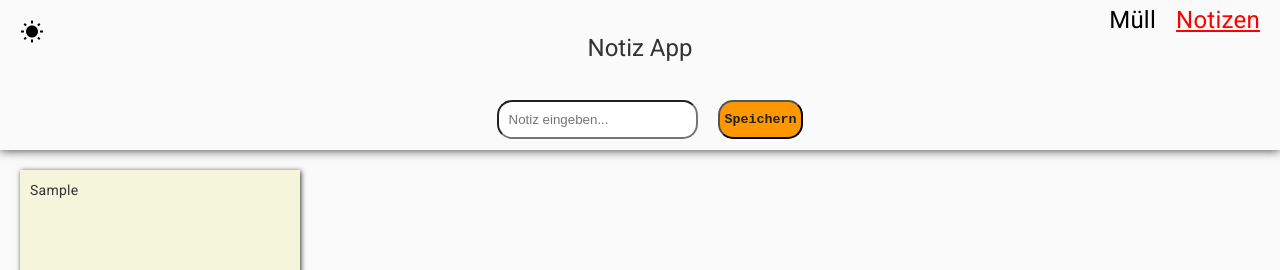
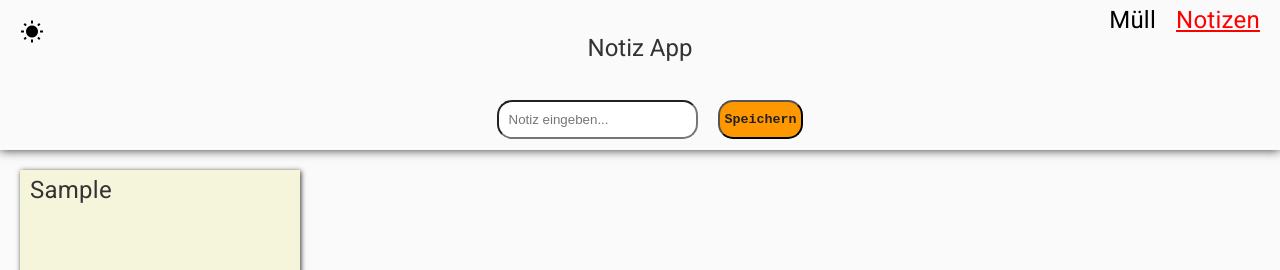
Before and after one commit to ManuelMannhold/echo-note, an Angular app in the folder notice-app/: page / in a window 1280 px wide. Both pictures are taken after typing "Sample" into the empty fields and a click on the button "Speichern". Shown: the top 270 px of the page. Built offline with nearby package versions, Linux system fonts and the light colour scheme.

Commit message:
add global class

```diff
--- a/notice-app/src/app/maincontent/notices/notices.component.html
+++ b/notice-app/src/app/maincontent/notices/notices.component.html
@@ -2,7 +2,7 @@
   @for(noticedata of noticeDatas.notices; track noticedata; let index = $index) {
   <div class="notice">
     <span *ngIf="editingIndex !== index">
-      <p>{{ noticedata }}</p>
+      <p class="notices-text">{{ noticedata }}</p>
     </span>
 
     <div *ngIf="editingIndex === index">
@@ -14,10 +14,10 @@
     </div>
 
     <div class="buttons-notice">
-        <button class="btn" (click)="editNotice(noticedata, index)">Bearbeiten</button>
-        <button class="btn" (click)="readNotice(noticedata)">🔊 Vorlesen</button>
-        <button class="btn" (click)="deleteNotice(index)">Löschen</button>
-      </div>
+      <button class="btn" (click)="editNotice(noticedata, index)">Bearbeiten</button>
+      <button class="btn" (click)="readNotice(noticedata)">🔊 Vorlesen</button>
+      <button class="btn" (click)="deleteNotice(index)">Löschen</button>
     </div>
+  </div>
   }
 </div>
--- a/notice-app/src/app/maincontent/notices/notices.component.scss
+++ b/notice-app/src/app/maincontent/notices/notices.component.scss
@@ -12,7 +12,7 @@
   box-shadow: 1px 1px 5px;
   padding: 10px;
   position: relative;
-    background-color: #F5F5DC;
+  background-color: #f5f5dc;
 }
 
 input {
@@ -58,7 +58,7 @@ input {
   border-radius: 15px;
 }
 
-@media(max-width: 570px) {
+@media (max-width: 570px) {
   .notices-container {
     display: flex;
     justify-content: center;
--- a/notice-app/src/app/maincontent/notices/notices.component.ts
+++ b/notice-app/src/app/maincontent/notices/notices.component.ts
@@ -14,7 +14,7 @@ export class NoticesComponent {
   noticeDatas = inject(NoticeService);
   isEditing: any;
 
-  constructor(private noticeService: NoticeService) { }
+  constructor(private noticeService: NoticeService) {}
 
   deleteNotice(index: number) {
     this.noticeDatas.deleteNotices(index);
--- a/notice-app/src/app/maincontent/trash/trash.component.html
+++ b/notice-app/src/app/maincontent/trash/trash.component.html
@@ -2,7 +2,7 @@
     @for(trashDatas of trashDatas.trash; track trashDatas; let index = $index) {
     <div class="trash-notice">
         <span>
-            <p>{{ trashDatas }}</p>
+            <p class="notices-text">{{ trashDatas }}</p>
         </span>
         <div class="buttons-trash">
             <button class="btn" (click)="reloadNotice(index)">Hinzufügen</button>
--- a/notice-app/src/styles.scss
+++ b/notice-app/src/styles.scss
@@ -13,6 +13,7 @@ body {
   color: #333;
   transition: background-color 0.3s ease, color 0.3s ease;
   height: 100vh;
+  background-color: lightgrey;
 }
 
 .btn {
@@ -29,11 +30,14 @@ body {
   }
 }
 
-.dark-mode {
-    background-color: #002B36;
-    color: #93A1A1;
+.notices-text {
+  font-size: 24px;
 }
 
+.dark-mode {
+  background-color: #002b36;
+  color: #93a1a1;
+}
 
 .active-route {
   color: red !important;
```
Lines whose indentation alone changed are shown as unchanged.
